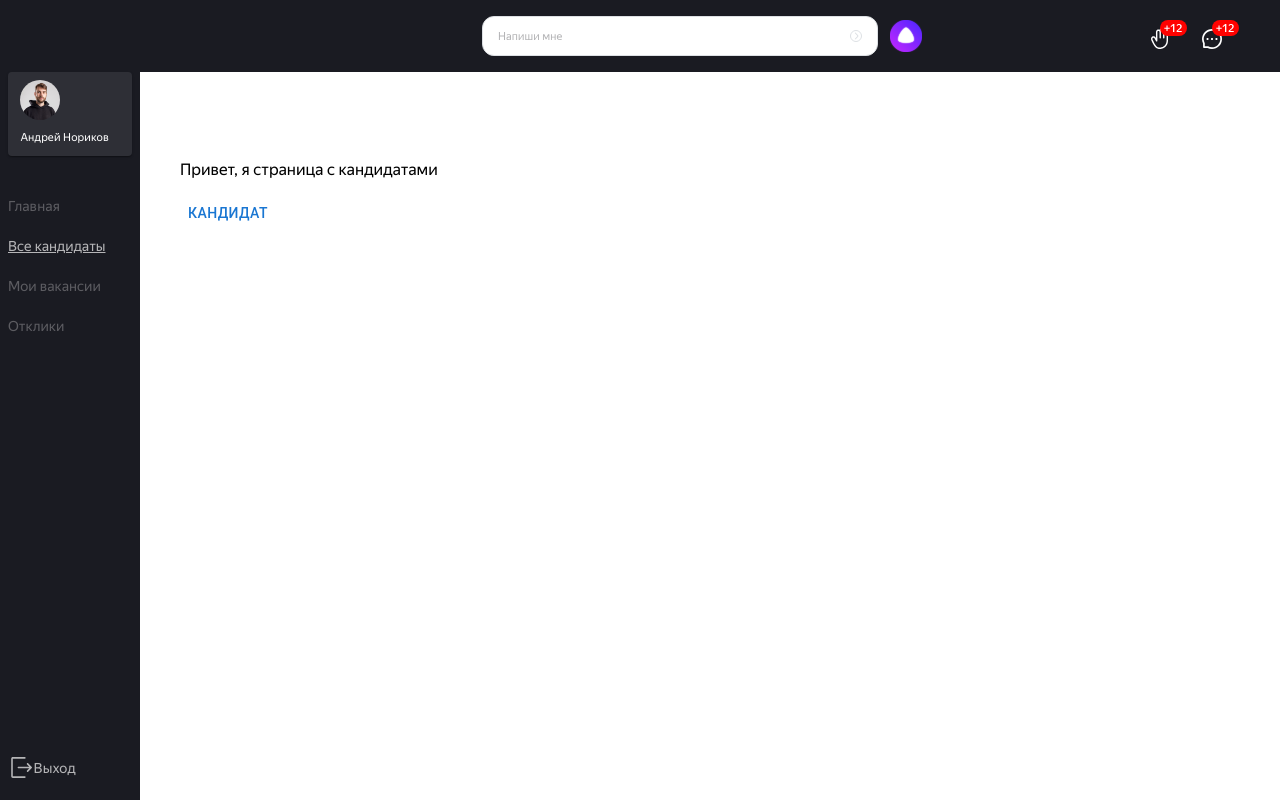
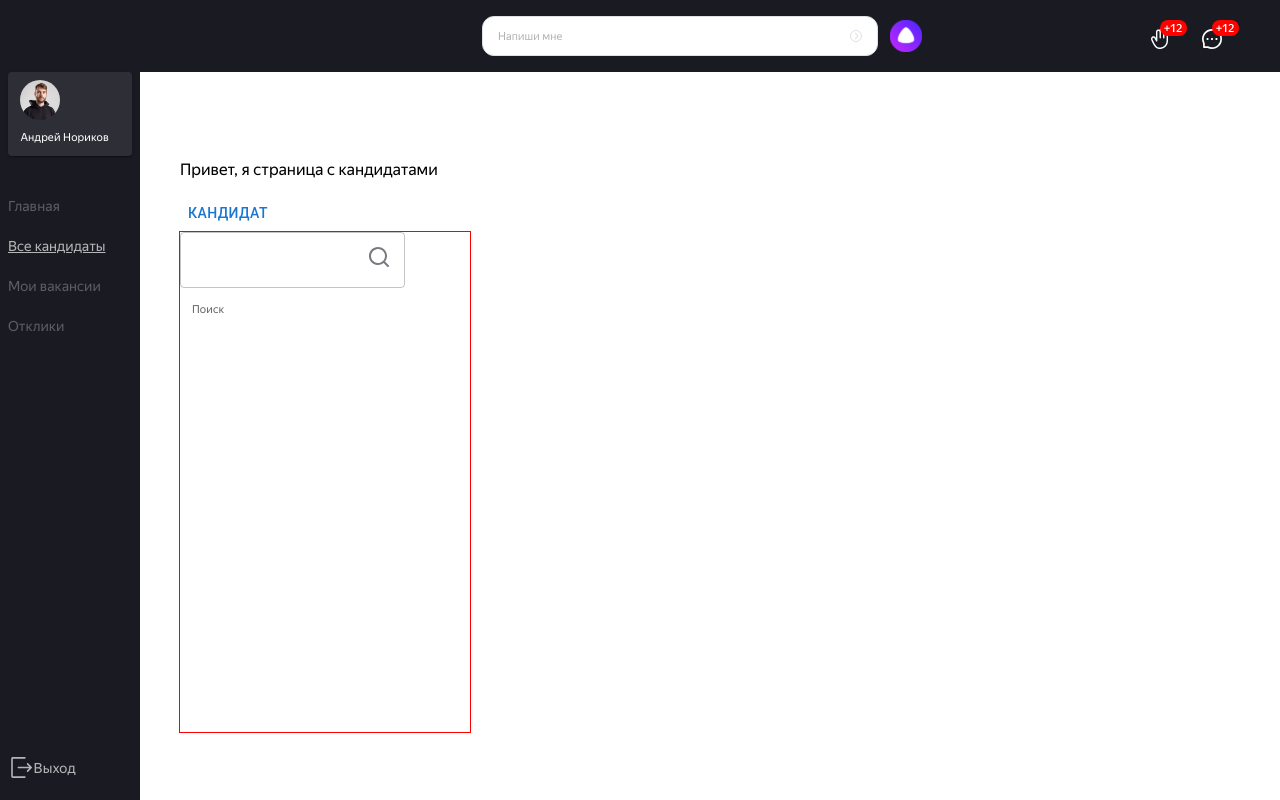
Before and after one commit to NastyaNev/career-hackathon-frontend, a React (Create React App) app: page /career-hackathon-frontend/candidates in a window 1280 px wide. Built offline with nearby package versions, Linux system fonts and the light colour scheme.

Commit message:
filters_start

```diff
--- /dev/null
+++ b/src/components/filters/filters.jsx
@@ -0,0 +1,33 @@
+import { Autocomplete, Box, FormControl, FormLabel, InputAdornment, InputLabel, OutlinedInput, Stack, TextField, Typography } from '@mui/material';
+import React from 'react';
+import search from '../../images/search.svg';
+
+function Filters () {
+
+  return (
+    <Stack sx={{width: 290, outline: "1px solid red", height: 500}}>
+        <FormLabel sx={{ width: '25ch', backgroundColor: "white", borderRadius: '15px', color: '#b5b5b7 !important' }} >
+            <OutlinedInput
+                id="outlined-adornment-password"
+                endAdornment={
+                <InputAdornment>
+                    <Box sx={{}}>
+                    <img src={search} />
+                    </Box>
+                </InputAdornment>
+                }
+            />
+            <InputLabel variant="filled" disableAnimation sx={{fontFamily: 'YS Text', fontSize: '11px', fontWeight: 400, lineHeight: '12px'}}
+
+            >Поиск</InputLabel>
+        </FormLabel>
+        {/* <Box>
+            <Typography>Слова исключения</Typography>
+            <TextField></TextField>
+        </Box> */}
+
+    </Stack>
+  )
+}
+
+export default Filters
--- a/src/pages/candidates/candidates.jsx
+++ b/src/pages/candidates/candidates.jsx
@@ -1,16 +1,16 @@
 import { Button } from '@mui/material'
+import Filters from 'components/filters/filters'
 import React from 'react'
 import { NavLink } from 'react-router-dom'
 
 function Сandidates() {
   return (
     <>
-      <main>
-        <p>Привет, я страница с кандидатами</p>
-        <NavLink to='/candidates/candidate' >
-          <Button>Кандидат</Button>
-        </NavLink>
-      </main>
+      <p>Привет, я страница с кандидатами</p>
+      <NavLink to='/candidates/candidate' >
+        <Button>Кандидат</Button>
+      </NavLink>
+      <Filters />
     </>
   )
 }
--- /dev/null
+++ b/src/utils/arrays/filter-options.jsx
@@ -0,0 +1,5 @@
+export const filterOptions = [
+    "1",
+    "2",
+    "3"
+]
```
Also changed, not shown: src/images/search.svg (added).
